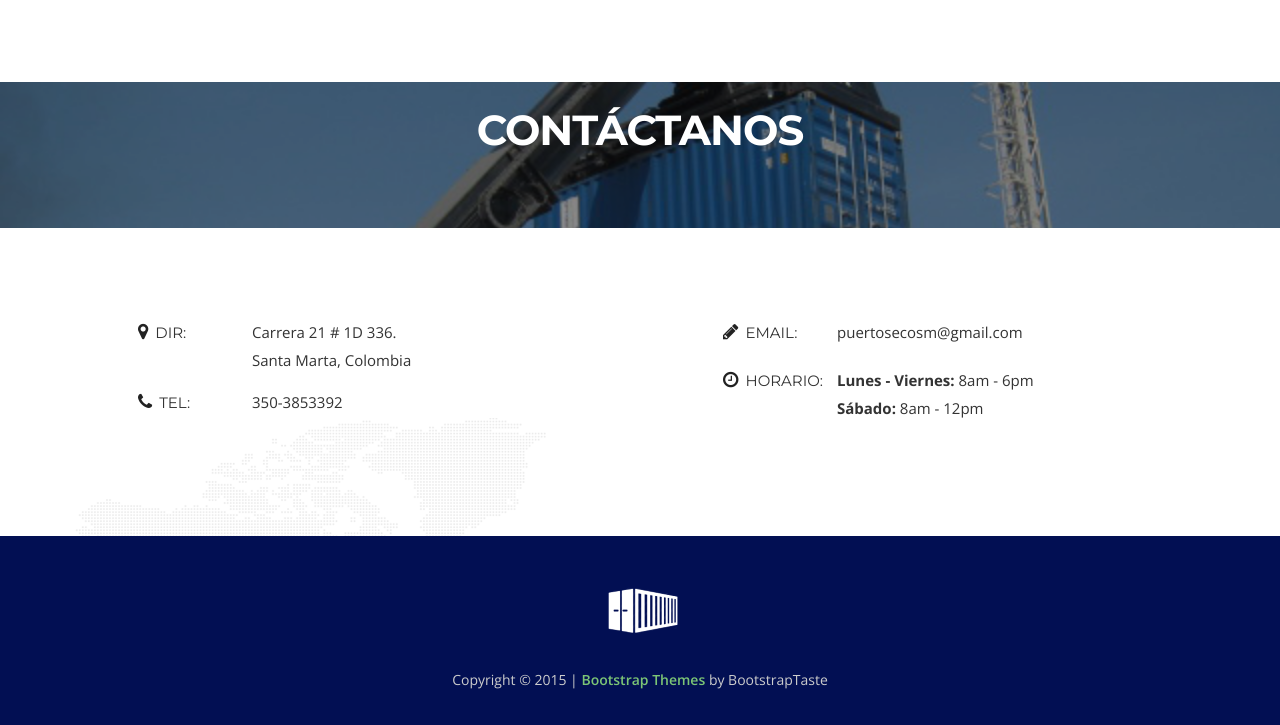
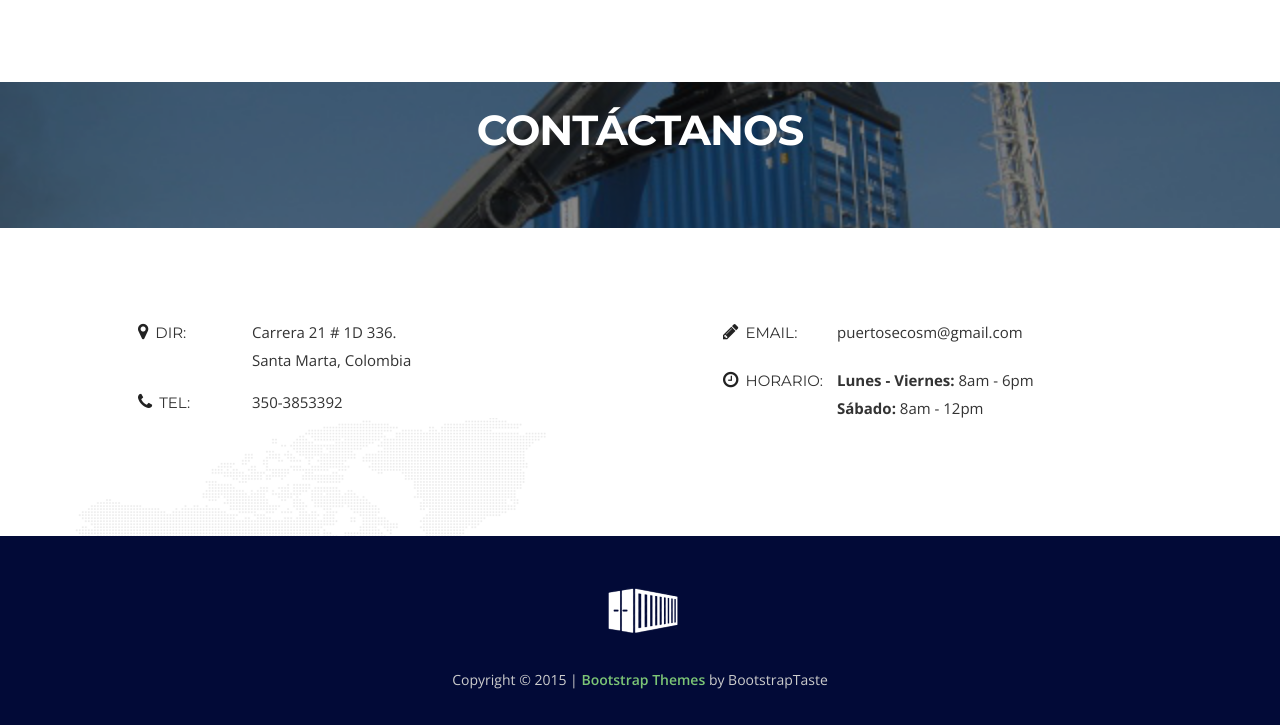
Before and after one commit to imclassy/puerto_seco, a plain HTML site: page index.html in a window 1280 px wide. Shown: the part 4002-4727 px from the top of the page. Drawn offline with nearby package versions, Linux system fonts and the light colour scheme.

Commit message:
Se modifico color de footer

```diff
--- a/css/style.css
+++ b/css/style.css
@@ -763,7 +763,7 @@ border: 2px solid #fff;
 
 .footer{
 	/*background:url(../img/bg.jpg) left top repeat;*/
-	background: #020F53;
+	background: #020A37;
 	padding:35px 0 35px;
 }
 .footer-logo{
```
